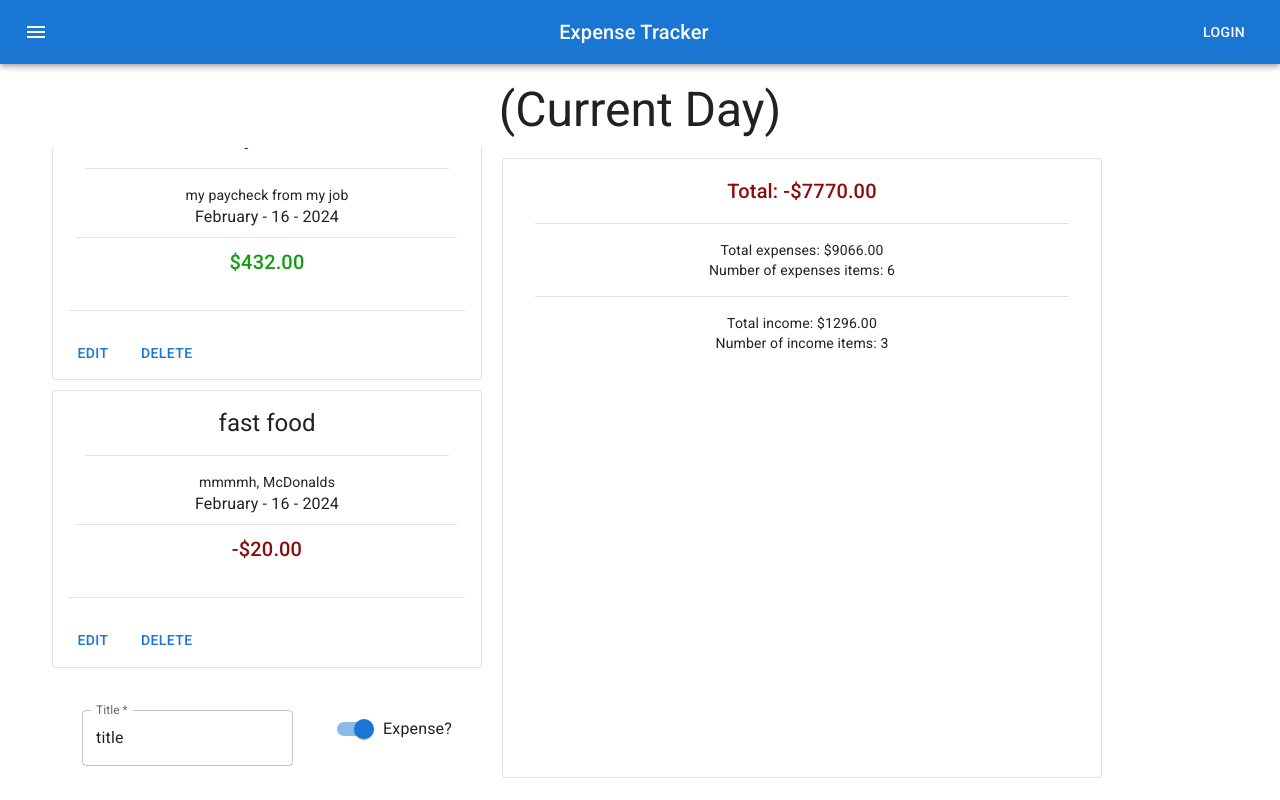
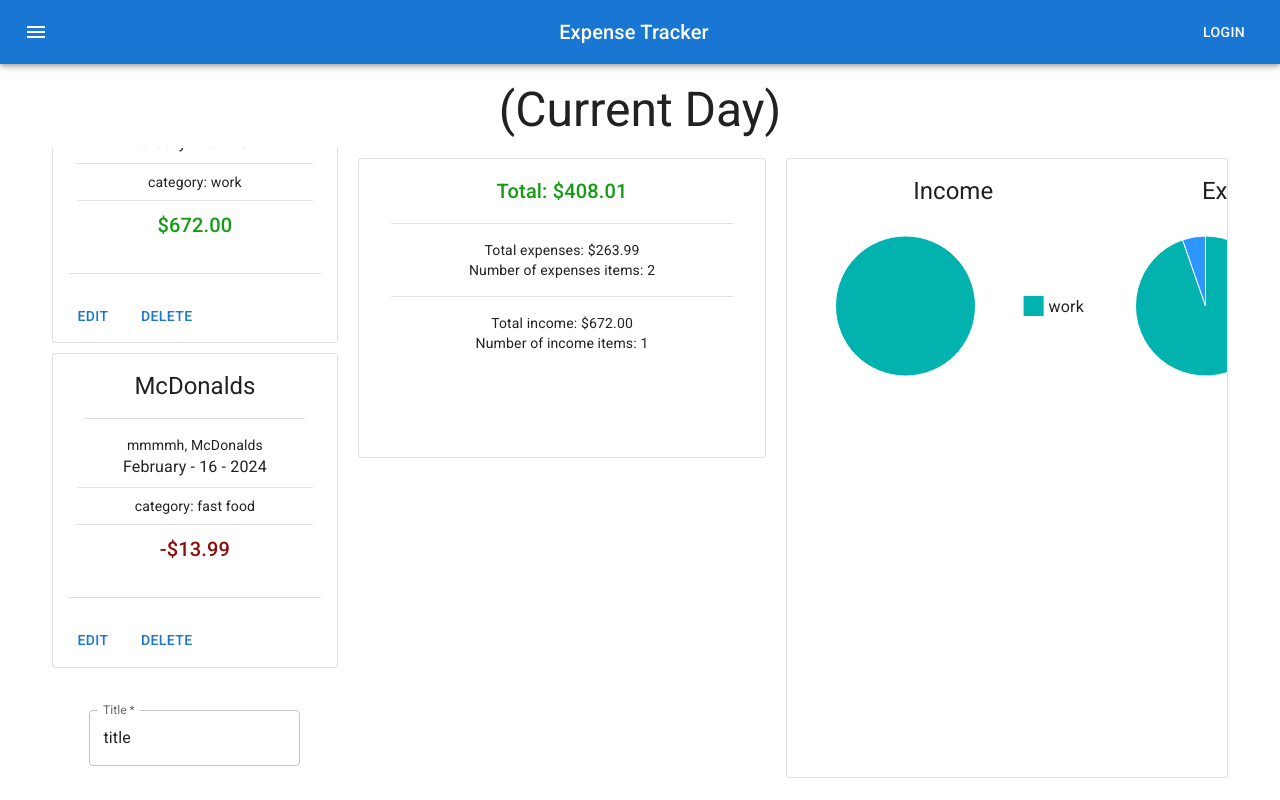
Before and after one commit to phi9009/expenseTracker, a React (Vite) app: page / in a window 1280 px wide. Both pictures are taken after a click on the button "ADD ITEM". Built offline with nearby package versions, Linux system fonts and the light colour scheme.

Commit message:
Added charts and made more adjustments to the UI

```diff
--- a/package.json
+++ b/package.json
@@ -14,6 +14,7 @@
     "@emotion/styled": "^11.11.0",
     "@mui/icons-material": "^5.15.10",
     "@mui/material": "^5.15.10",
+    "@mui/x-charts": "^6.19.5",
     "@mui/x-date-pickers": "^6.19.5",
     "dayjs": "^1.11.10",
     "react": "^18.2.0",
--- /dev/null
+++ b/src/TagCharts.jsx
@@ -0,0 +1,39 @@
+
+
+
+import { useState } from "react";
+import Typography from "@mui/material/Typography";
+import Card from '@mui/material/Card';
+import { PieChart } from '@mui/x-charts/PieChart';
+
+export default function TagCharts({incomeData, expenseData}){
+    return(
+        <Card variant='outlined' className='TrackedItem' sx={{display: "flex", p: 2}}>
+             <div>
+             <Typography className="header" variant="h5" component="h5" sx={{mb: 3}}>Income</Typography>
+             <PieChart
+                series={[
+                    {
+                    data: incomeData
+                    },
+                ]}
+                width={300}
+                height={150}
+                />
+            </div>
+            <div>
+             <Typography className="header" variant="h5" component="h5" sx={{mb: 3}}>Expenses</Typography>
+               <PieChart
+                series={[
+                    {
+                    data: expenseData
+                    },
+                ]}
+                width={300}
+                height={150}
+                />
+            </div>
+        </Card>
+
+    )
+}
--- a/src/TrackedItem.jsx
+++ b/src/TrackedItem.jsx
@@ -7,7 +7,7 @@ import './TrackedItem.css'
 
 
 
-export default function TrackedItem( {value, isExpense, title, description,date, remove, update, id}) {
+export default function TrackedItem( {value, isExpense, title, description,date, remove, update, category, id}) {
     const [isBeingEditted, setEditted] = useState(false);
 
     const itemShow = (
@@ -16,6 +16,7 @@ export default function TrackedItem( {value, isExpense, title, description,date,
             isExpense={isExpense}
             title={title}
             description={description}
+            category={category}
             remove={remove}
             date = {date}
             edit = {() => setEditted(true)}
@@ -29,6 +30,7 @@ export default function TrackedItem( {value, isExpense, title, description,date,
 				isExpense={isExpense}
 				title={title}
 				description={description}
+                category={category}
 				date = {date}
                 back = {() => setEditted(false)}
                 update = {update}
--- a/src/TrackedShow.jsx
+++ b/src/TrackedShow.jsx
@@ -3,7 +3,7 @@ import Typography from '@mui/material/Typography';
 import CardActions from '@mui/material/CardActions';
 import Button from '@mui/material/Button';
 import Divider from '@mui/material/Divider';
-export default function TrackedShow({value, isExpense, title, description,date, remove, edit}){
+export default function TrackedShow({value, isExpense, title, description,date, remove, category, edit}){
 
     const months = ["January", "February", "March", "April", "May", "June", "July", "August", "September", "October", "November", "December"]
 
@@ -21,6 +21,10 @@ export default function TrackedShow({value, isExpense, title, description,date,
                     {months[date.$M]} - {date.$D} - {date.$y}
                 </Typography>
                 <Divider sx={{m: 1}}/>
+                <Typography variant="body2">
+                    category: {category}
+                </Typography>
+                <Divider sx={{m: 1}}/>
                 <Typography variant='h6' className={isExpense?"expense": ""}>
                 {isExpense?"-": ""}${value.toFixed(2)}
                 </Typography>
--- a/src/TrackedUpdate.jsx
+++ b/src/TrackedUpdate.jsx
@@ -16,9 +16,9 @@ import { AdapterDayjs } from '@mui/x-date-pickers/AdapterDayjs';
 import { LocalizationProvider } from '@mui/x-date-pickers/LocalizationProvider';
 import { DatePicker } from '@mui/x-date-pickers/DatePicker';
 
-export default function TrackedUpdate({value, isExpense, title, description, back, update,date, id}){
+export default function TrackedUpdate({value, isExpense, title, description, back,category, update,date, id}){
 
-    const [item, updateItem] = useState({value, isExpense, title, description, date});
+    const [item, updateItem] = useState({value, isExpense, title, description, date, category});
 
     const handleToggle = (event) => {
         const newItem = {...item, isExpense: event.target.checked};
@@ -35,12 +35,18 @@ export default function TrackedUpdate({value, isExpense, title, description, bac
         updateItem(newItem);
     }
 
+    const changeCat = (event) => {
+        const newItem = {...item, category: event.target.value};
+        updateItem(newItem);
+    }
+
     const changeDesc = (event) => {
         const newItem = {...item, description: event.target.value};
         updateItem(newItem);
     }
 
     const changeValue = (event) => {
+
         const newItem = {...item, value: parseFloat(event.target.value)};
         updateItem(newItem);
     }
@@ -84,6 +90,14 @@ export default function TrackedUpdate({value, isExpense, title, description, bac
             onChange={changeDesc}
             sx={{ m: 1 }}
         />
+        <TextField
+            fullWidth
+            id="outlined-required"
+            label="Category"
+            value={item.category}
+            onChange={changeCat}
+            sx={{ m: 1 }}
+        />
          <FormControl fullWidth sx={{ m: 1 }}>
           <InputLabel htmlFor="outlined-adornment-amount">Amount</InputLabel>
           <OutlinedInput
@@ -91,6 +105,7 @@ export default function TrackedUpdate({value, isExpense, title, description, bac
             startAdornment={<InputAdornment position="start">$</InputAdornment>}
             label="Amount"
             value={item.value}
+            precision={2}
             onChange={changeValue}
           />
         </FormControl>
--- a/src/Tracker.jsx
+++ b/src/Tracker.jsx
@@ -9,6 +9,7 @@ import Typography from "@mui/material/Typography";
 import TrackedItem from "./TrackedItem";
 import ItemsTotal from "./ItemsTotal";
 import AddItem from "./AddItem";
+import TagCharts from "./TagCharts";
 
 import "./Tracker.css";
 
@@ -17,77 +18,34 @@ function loadItems() {
 	console.log(test);
 	return [
 		{
-			value: 3002,
+			value: 250,
 			isExpense: true,
 			id: uuidv4(),
 			title: "Rent",
 			description: "my weekly rent contribution",
 			date: dayjs(),
+			category: "housing"
 		},
 		{
-			value: 432,
+			value: 672,
 			isExpense: false,
 			id: uuidv4(),
 			title: "Paycheck",
 			description: "my paycheck from my job",
 			date: dayjs(),
+			category: "work"
+
 		},
 		{
-			value: 20,
+			value: 13.99,
 			isExpense: true,
 			id: uuidv4(),
-			title: "fast food",
+			title: "McDonalds",
 			description: "mmmmh, McDonalds",
 			date: dayjs(),
-		},
-		{
-			value: 3002,
-			isExpense: true,
-			id: uuidv4(),
-			title: "Rent",
-			description: "my weekly rent contribution",
-			date: dayjs(),
-		},
-		{
-			value: 432,
-			isExpense: false,
-			id: uuidv4(),
-			title: "Paycheck",
-			description: "my paycheck from my job",
-			date: dayjs(),
-		},
-		{
-			value: 20,
-			isExpense: true,
-			id: uuidv4(),
-			title: "fast food",
-			description: "mmmmh, McDonalds",
-			date: dayjs(),
-		},
-		{
-			value: 3002,
-			isExpense: true,
-			id: uuidv4(),
-			title: "Rent",
-			description: "my weekly rent contribution",
-			date: dayjs(),
-		},
-		{
-			value: 432,
-			isExpense: false,
-			id: uuidv4(),
-			title: "Paycheck",
-			description: "my paycheck from my job",
-			date: dayjs(),
-		},
-		{
-			value: 20,
-			isExpense: true,
-			id: uuidv4(),
-			title: "fast food",
-			description: "mmmmh, McDonalds",
-			date: dayjs(),
-		},
+			category: "fast food"
+
+		}
 	];
 }
 
@@ -99,15 +57,19 @@ export default function Tracker() {
 	let incomeTotal = 0;
 	let expenseCount = 0;
 	let incomeCount = 0;
+	const incomeData = [];
+	const expenseData = [];
 	for (let i of trackedItems) {
 		if (i.isExpense === true) {
 			budgetTotal -= i.value;
 			expenseTotal += i.value;
 			expenseCount++;
+			expenseData.push({id: expenseData.length, value: i.value, label: i.category })
 		} else {
 			budgetTotal += i.value;
 			incomeTotal += i.value;
 			incomeCount++;
+			incomeData.push({id: incomeData.length, value: i.value , label: i.category })
 		}
 	}
 	const removeItem = (id) => {
@@ -150,6 +112,7 @@ export default function Tracker() {
 							title={item.title}
 							description={item.description}
 							date={item.date}
+							category={item.category}
 							remove={() => removeItem(item.id)}
 							update={updateItem}
 							id={item.id}
@@ -168,6 +131,7 @@ export default function Tracker() {
 						expenseTotal={expenseTotal}
 						expenseCount={expenseCount}
 					/>
+				<TagCharts incomeData={incomeData} expenseData={expenseData}/>
 			</div>
 		</div>
 	);
--- a/src/itemsTotal.css
+++ b/src/itemsTotal.css
@@ -1,6 +1,7 @@
 .ItemsTotal {
     margin: 10px;
     width: 600px;
+    height: 300px;
 }
 h6 {
     color: #139b13
```
Also changed, not shown: 1 other file (tests, documents, lock files or other folders).
